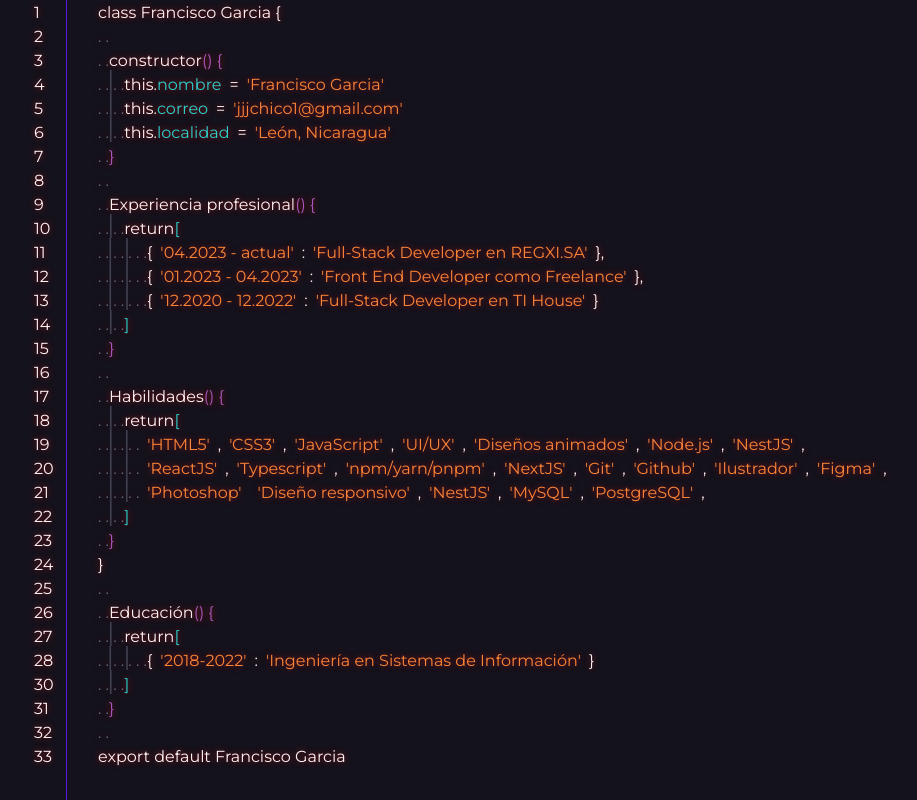
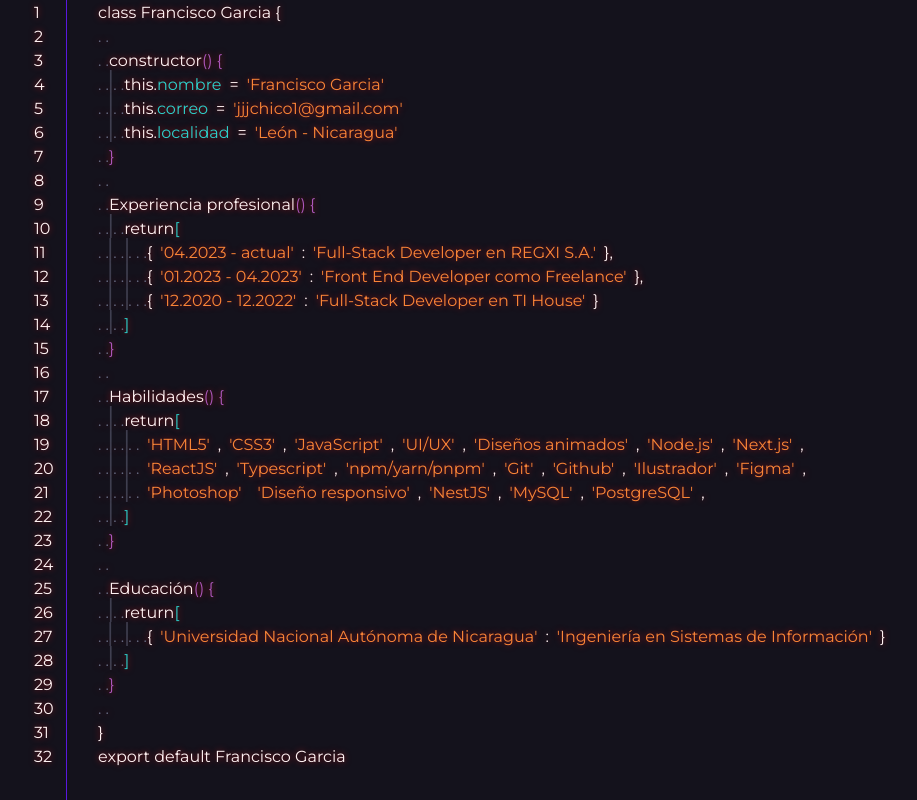
Before and after one commit to francisco-JGC/PortafolioV2, a React (Vite) app: page / in a window 1280 px wide. Shown: the part 2360-3160 px from the top of the page, without its empty margins (142-1059 px from the left). Built offline with nearby package versions, Linux system fonts and the light colour scheme.

Commit message:
Update location in about page code block

```diff
--- a/src/pages/about/components/code/index.jsx
+++ b/src/pages/about/components/code/index.jsx
@@ -26,7 +26,7 @@ export const Code = () => {
       <div className="code-line" data-line-nr="6" data-decoration-line="|">
         <div className="dot"> . . . .</div>
         this.<span className="code-indent">localidad</span> ={' '}
-        <span className="code-text">'León, Nicaragua'</span>
+        <span className="code-text">'León - Nicaragua'</span>
       </div>
       <div className="code-line jump" data-line-nr="7">
         <div className="dot">. .</div>
@@ -51,7 +51,7 @@ export const Code = () => {
         </span>
         :{' '}
         <span className="code-line code-text">
-          'Full-Stack Developer en REGXI.SA'
+          'Full-Stack Developer en REGXI S.A.'
         </span>{' '}
         &#125;,
       </div>
@@ -109,7 +109,7 @@ export const Code = () => {
           <span className="code-line code-text">'UI/UX'</span>,
           <span className="code-line code-text">'Diseños animados'</span>,
           <span className="code-line code-text">'Node.js'</span>,
-          <span className="code-line code-text">'NestJS'</span>,
+          <span className="code-line code-text">'Next.js'</span>,
         </div>
       </div>
       <div className="code-line" data-line-nr="20">
@@ -120,7 +120,6 @@ export const Code = () => {
           </span>
           ,<span className="code-line code-text">'Typescript'</span>,
           <span className="code-line code-text">'npm/yarn/pnpm'</span>,
-          <span className="code-line code-text">'NextJS'</span>,
           <span className="code-line code-text">'Git'</span>,
           <span className="code-line code-text">'Github'</span>,
           <span className="code-line code-text">'Ilustrador'</span>,
@@ -148,28 +147,22 @@ export const Code = () => {
         <span className="code-key">&#125;</span>
       </div>
 
-      <div className="code-line" data-line-nr="24">
-        <div className="dot"></div>
-        &#125;
-      </div>
-
-      {/* apartado de Educacion */}
-      <div className="code-line jump" data-line-nr="25">
+      <div className="code-line jump" data-line-nr="24">
         <div className="dot">. .</div>
       </div>
-      <div className="code-line" data-line-nr="26">
+      <div className="code-line" data-line-nr="25">
         <div className="dot">. .</div>
         Educación <span className="code-key">() &#123;</span>
       </div>
-      <div className="code-line" data-line-nr="27" data-decoration-line="|">
+      <div className="code-line" data-line-nr="26" data-decoration-line="|">
         <div className="dot">. . . .</div>
         return <span className="code-indent">[</span>
       </div>
-      <div className="code-line" data-line-nr="28">
+      <div className="code-line" data-line-nr="27">
         <div className="dot">. . . . . . .</div>
         &#123;
         <span className="code-line code-text data-key" data-decoration-line="|">
-          '2018-2022'
+          'Universidad Nacional Autónoma de Nicaragua'
         </span>
         :{' '}
         <span className="code-line code-text">
@@ -177,20 +170,25 @@ export const Code = () => {
         </span>
         &#125;
       </div>
-      <div className="code-line" data-line-nr="30" data-decoration-line="|">
+      <div className="code-line" data-line-nr="28" data-decoration-line="|">
         <div className="dot">. . . .</div>
         <span className="code-line code-indent">]</span>
       </div>
-      <div className="code-line" data-line-nr="31">
+      <div className="code-line" data-line-nr="29">
         <div className="dot">. .</div>
         <span className="code-key">&#125;</span>
       </div>
 
-      <div className="code-line jump" data-line-nr="32">
+      <div className="code-line jump" data-line-nr="30">
         <div className="dot">. .</div>
       </div>
 
-      <div className="code-line" data-line-nr="33">
+      <div className="code-line" data-line-nr="31">
+        <div className="dot"></div>
+        &#125;
+      </div>
+
+      <div className="code-line" data-line-nr="32">
         <div className="dot"></div>
         export default Francisco Garcia
       </div>
```
